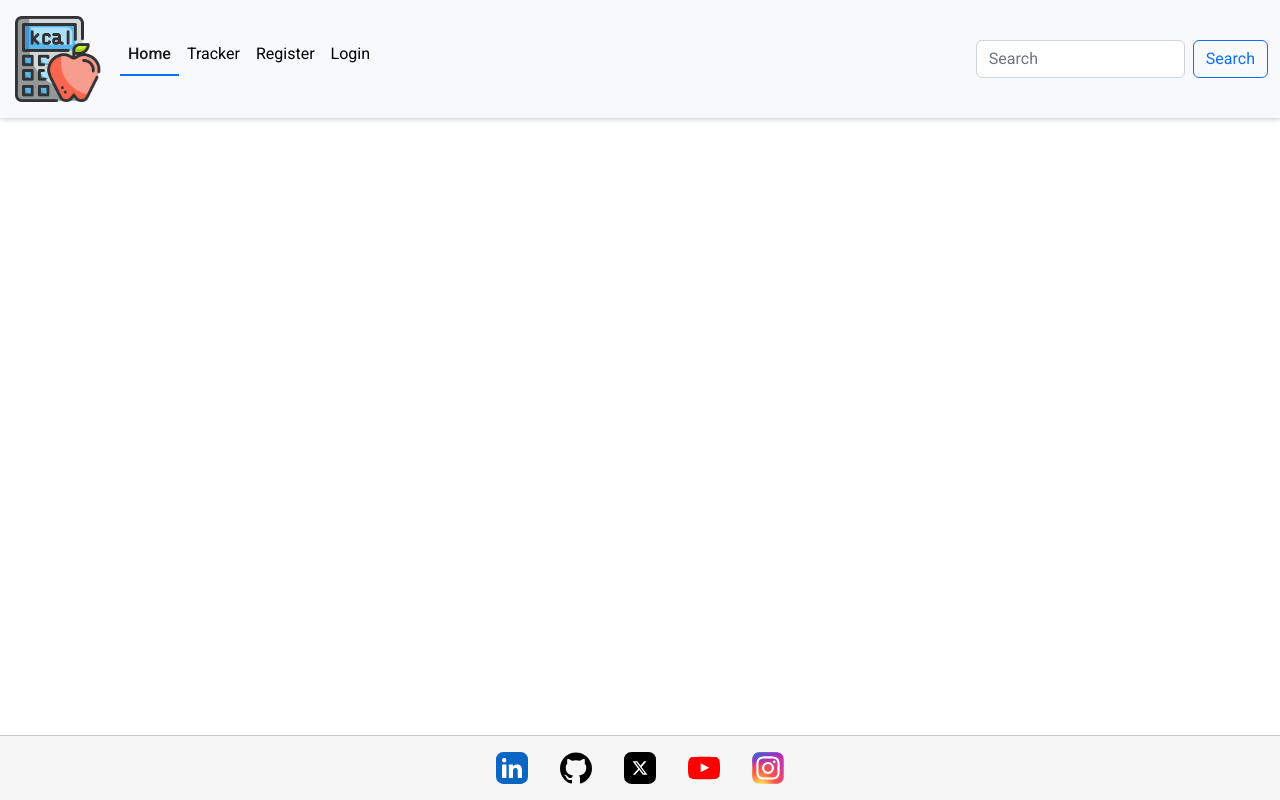
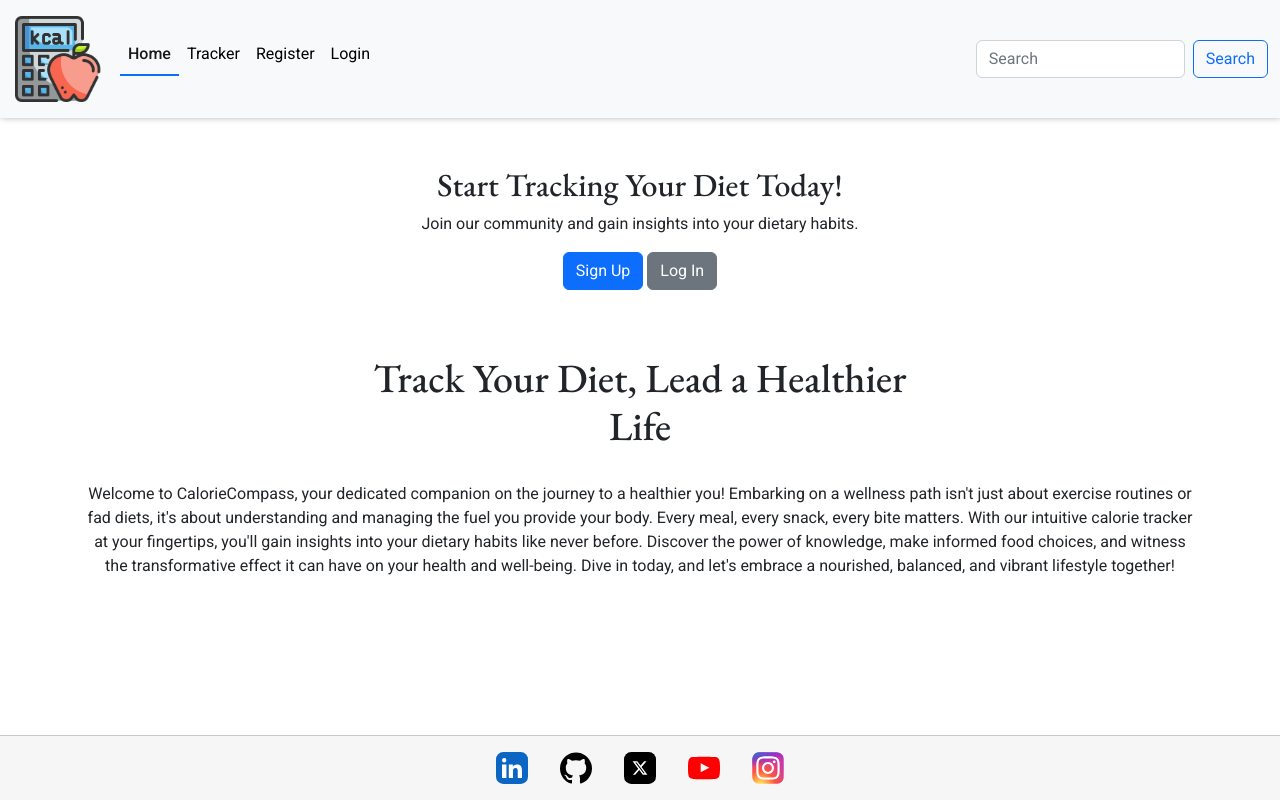
Before and after one commit to Code-Institute-Submissions/moabdelbasset-Project4, a Django app: page / in a window 1280 px wide. Run offline with Django 4.2, Linux system fonts and the light colour scheme; parts of the project's set-up code (start-up, migrations or seed data) failed here and were passed over; some libraries are stand-ins or nearby versions.

Commit message:
Creating home page

```diff
--- a/home/templates/home/index.html
+++ b/home/templates/home/index.html
@@ -1 +1,43 @@
 {% extends 'base.html' %}
+
+{% block title %}Home {% endblock %}
+
+{% block content %}
+
+{% if not request.user.is_authenticated %}
+<div class="cta-container text-center my-5">
+    <section class="text-center">
+        <h2>Start Tracking Your Diet Today!</h2>
+        <p>Join our community and gain insights into your dietary habits.</p>
+        <a href="/accounts/signup" class="btn btn-primary mr-2">Sign Up</a>
+        <a href="/accounts/login/" class="btn btn-secondary">Log In</a>
+    </section>
+</div>
+{% endif %}
+
+{% if is_authenticated %}
+    <!-- Dashboard Components for Logged-in Users -->
+    <h2>Welcome back, {{ request.user.username }}!</h2>
+
+    <!-- Display Recent Activities, Statistics, etc. -->
+    <div>
+        <h3>Your Recent Meals:</h3>
+        {% for meal in title %}
+        <!-- Render meal details -->
+        {% endfor %}
+    </div>
+{% endif %}
+
+<div class="container flex-column pt-3">
+    <section class="text-center">
+        <h1 class="main-title mx-auto">Track Your Diet, Lead a Healthier Life</h1>
+        <p class="pt-4">
+            Welcome to CalorieCompass, your dedicated companion on the journey to a healthier you! Embarking on a wellness path isn't just about exercise routines or fad diets, it's about understanding and managing the fuel you provide your body.
+            Every meal, every snack, every bite matters. With our intuitive calorie tracker at your fingertips, you'll gain insights into your dietary habits like never before.
+            Discover the power of knowledge, make informed food choices, and witness the transformative effect it can have on your health and well-being.
+            Dive in today, and let's embrace a nourished, balanced, and vibrant lifestyle together!
+        </p>
+    </section>
+</div>
+
+{%  endblock %}
--- a/home/views.py
+++ b/home/views.py
@@ -1,6 +1,16 @@
-from django.views.generic import TemplateView
+from typing import Any
+from django.db.models.query import QuerySet
+from django.views.generic import ListView
+from tracker.models import Tracker
+from django.shortcuts import render
+
 
 # Create your views here.
 
-class Index(TemplateView):
+class Index(ListView):
     template_name = 'home/index.html'
+    model = Tracker
+    context_object_name = 'trackers'
+
+    def get_queryset(self):
+        return self.model.objects.all()[:3]
--- a/static/css/base.css
+++ b/static/css/base.css
@@ -81,3 +81,57 @@ img.logo {
     box-shadow: var(--smal-box-shadow);
     border-radius: 5px;
 }
+
+/* Home page */
+.tracker-cont {
+    display: flex;
+    flex-direction: column;
+    flex-wrap: wrap;
+}
+
+a.img-container {
+    position: relative;
+    text-align: center;
+    color: var(--white);
+    margin: 2%;
+    overflow: hidden;
+    text-decoration: none;
+    border: 1px solid var(--border);
+    box-shadow: var(--smal-box-shadow);
+}
+
+a.img-container:hover {
+    color: var(--orange);
+}
+
+.img-container img {
+    width: 100%;
+    height: auto;
+}
+
+.centered {
+    width: 100%;
+    background-color: #000000c9;
+    position: absolute;
+    top: 50%;
+    left: 50%;
+    transform: translate(-50%, -50%);
+}
+
+@media screen and (min-width:40em){
+    .main-title {
+        width: 50%;
+    }
+    .form {
+        width: 50%;
+    }
+
+    .tracker-cont {
+        flex-direction: row;
+    }
+
+    .img-container {
+        flex-direction: row;
+        width 29%;
+    }
+}
```
Also changed, not shown: db.sqlite3.
